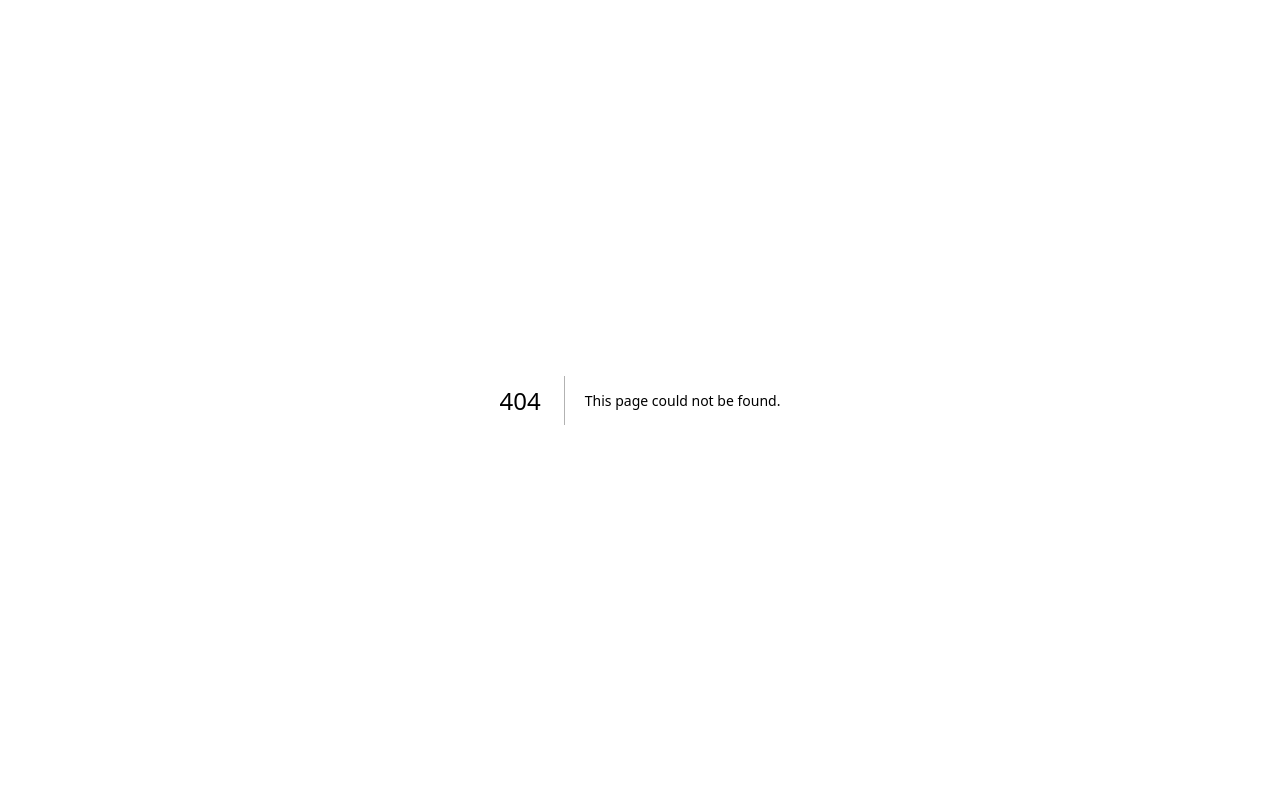
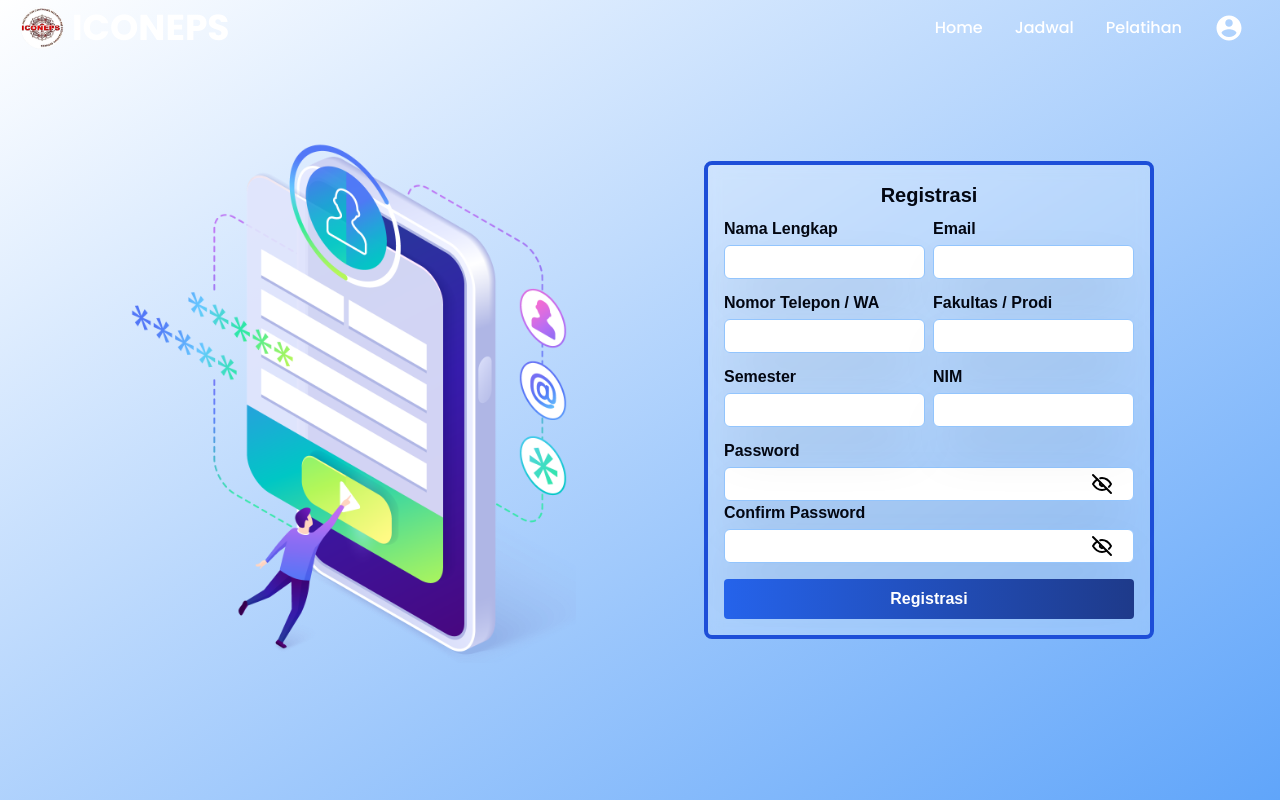
Before and after one commit to Yossi-nordiansah/my-portfolio, a Next.js app: page /registrasi in a window 1280 px wide. Before the commit this address had no page. Shown: the top 800 px of the page. Built offline with nearby package versions, Linux system fonts and the light colour scheme.

Commit message:
navigasi selesai

```diff
--- /dev/null
+++ b/app/_component/LayoutWrapper.jsx
@@ -0,0 +1,18 @@
+"use client"; // Tandai sebagai client component
+
+import { usePathname } from "next/navigation";
+import Navbar from "./navbar";
+import Footer from "./footer";
+
+export default function LayoutWrapper({ children }) {
+  const pathname = usePathname();
+  const isAdminPage = pathname.startsWith("/admin");
+
+  return (
+    <>
+      {!isAdminPage && <Navbar />}
+      {children}
+      {!isAdminPage && <Footer />}
+    </>
+  );
+}
--- a/app/login/page.jsx
+++ b/app/_component/page.jsx
@@ -34,8 +34,8 @@ const Login = () => {
     };
 
     return (
-        <div className='absolute w-[30%] min-w-72 top-1/2 left-1/2 -translate-x-1/2 -translate-y-1/2 bg-black/10 backdrop-blur xl:px-10 xl:py-10 py-4 px-4 rounded-2xl'>
-            <div className='w-full bg-white px-3 rounded-xl py-4 shadow-2xl'>
+        <div className='fixed inset-0 px-6 bg-black bg-opacity-50 flex items-center justify-center z-50'>
+            <div className='w-80 bg-white px-3 rounded-xl py-4 shadow-2xl'>
                 <h1 className='text-2xl text-center font-bold mb-2'>Login</h1>
                 <form onSubmit={handleLogin} className='mx-auto mb-4'>
                     <div className='mx-auto mb-3'>
--- /dev/null
+++ b/app/admin/page.jsx
@@ -0,0 +1,9 @@
+import React from 'react'
+
+const Admin = () => {
+  return (
+    <div>Admin</div>
+  )
+}
+
+export default Admin
--- /dev/null
+++ b/app/jadwal/page.jsx
@@ -0,0 +1,9 @@
+import React from 'react'
+
+const Jadwal = () => {
+  return (
+    <div>Jadwal</div>
+  )
+}
+
+export default Jadwal
--- a/app/layout.js
+++ b/app/layout.js
@@ -1,5 +1,6 @@
 import { Geist, Geist_Mono } from "next/font/google";
 import "./globals.css";
+import LayoutWrapper from "./_component/LayoutWrapper";
 
 const geistSans = Geist({
   variable: "--font-geist-sans",
@@ -22,7 +23,7 @@ export default function RootLayout({ children }) {
       <body
         className={`${geistSans.variable} ${geistMono.variable} antialiased`}
       >
-        {children}
+        <LayoutWrapper>{children}</LayoutWrapper>
       </body>
     </html>
   );
--- a/app/page.js
+++ b/app/page.js
@@ -10,14 +10,12 @@ import Navbar from "./_component/navbar"
 export default function Home() {
   return (
     <div>
-      <Navbar/>
       <Hero/>
       <Keunggulan/>
       <Intro/>
       <Program/>
       <Alur/>
       <QuestionsList/>
-      <Footer/>
     </div>
   );
 }
--- /dev/null
+++ b/app/pelatihan/page.jsx
@@ -0,0 +1,9 @@
+import React from 'react'
+
+const Pelatihan = () => {
+  return (
+    <div>Pelatihan</div>
+  )
+}
+
+export default Pelatihan
--- /dev/null
+++ b/app/registrasi/page.jsx
@@ -0,0 +1,113 @@
+"use client"
+import React from 'react';
+import { useState } from 'react';
+import axios from 'axios';
+import { useRouter } from 'next/navigation';
+
+const Registrasi = () => {
+    const router = useRouter()
+    const [showPasswordButton, setShowPasswordButton] = useState(false);
+    const [showConfirmPasswordButton, setShowConfirmPasswordButton] = useState(false);
+    const [nama, setNama] = useState('');
+    const [email, setEmail] = useState('');
+    const [nomorTelepon, setNomorTelepon] = useState('');
+    const [prodi, setProdi] = useState('');
+    const [semester, setSemester] = useState('');
+    const [nim, setNim] = useState('');
+    const [password, setPassword] = useState('');
+    const [confPassword, setConfPassword] = useState('');
+    const [isSubmitting, setIsSubmitting] = useState(false);
+
+    const handleOnSubmitRegister = async (e) => {
+        e.preventDefault();
+
+        if (isSubmitting) return;
+
+        setIsSubmitting(true);
+        try {
+            const response = await axios.post('http://localhost:5000/users/register', {
+                nama,
+                email,
+                nomorTelepon,
+                prodi,
+                semester,
+                nim,
+                password,
+                confPassword,
+            });
+            console.log(response.data)
+            alert(response.data.message);
+            navigate('/login')
+        } catch (error) {
+            if (error.response) {
+                console.log(error.response)
+                alert(error.response.data.message);
+            } else {
+                alert("Terjadi kesalahan: " + error.message);
+            }
+        } finally {
+            setIsSubmitting(false);
+        }
+
+    }
+
+    return (
+        <div className='min-h-screen p-5 bg-gradient-to-br from-white to-blue-400 shadow-2xl flex flex-wrap justify-center lg:gap-32 gap-10 items-center'>
+            <img src="/images/registrasi.png" alt="" className='w-96 lg:w-[450px]' />
+            <form onSubmit={handleOnSubmitRegister} className='sm:min-w-64 min-w-full h-fit max-w-[450px] rounded-lg border-4 border-blue-700 text-gray-950 backdrop-blur bg-white/20 py-4 px-4'>
+                <h1 className='font-semibold text-center mb-2 text-xl'>Registrasi</h1>
+                <div className='mb-3 flex sm:flex-row flex-col justify-center gap-2'>
+                    <div className='w-full sm:w-fit'>
+                        <label htmlFor="nama" className='mb-1 block font-semibold'>Nama Lengkap</label>
+                        <input value={nama} onChange={(e) => setNama(e.target.value)} type="text" id='nama' className='w-full px-2 py-1 rounded-md outline-none shadow-2xl border-blue-300 border text-black' required />
+                    </div>
+                    <div className='w-full sm:w-fit'>
+                        <label htmlFor="email" className='mb-1 block font-semibold'>Email</label>
+                        <input value={email} onChange={(e) => setEmail(e.target.value)} type="email" id='email' className='w-full px-2 py-1 rounded-md outline-none shadow-2xl border-blue-300 border text-black' required />
+                    </div>
+                </div>
+                <div className='mb-3 flex sm:flex-row flex-col justify-center gap-2'>
+                    <div className='w-full sm:w-fit'>
+                        <label htmlFor="telepon" className='mb-1 block font-semibold'>Nomor Telepon / WA</label>
+                        <input value={nomorTelepon} onChange={(e) => setNomorTelepon(e.target.value)} type="tel" id='telepon' className='w-full px-2 py-1 rounded-md outline-none shadow-2xl border-blue-300 border text-black' required />
+                    </div>
+                    <div className='w-full sm:w-fit'>
+                        <label htmlFor="prodi" className='mb-1 block font-semibold'>Fakultas / Prodi</label>
+                        <input value={prodi} onChange={(e) => setProdi(e.target.value)} type="text" id='prodi' className='w-full px-2 py-1 rounded-md outline-none shadow-2xl border-blue-300 border text-black' required />
+                    </div>
+                </div>
+                <div className='mb-3 sm:flex-row flex-col flex justify-center gap-2'>
+                    <div className='w-full sm:w-fit'>
+                        <label htmlFor="semester" className='mb-1 block font-semibold'>Semester</label>
+                        <input value={semester} onChange={(e) => setSemester(e.target.value)} type="text" id='semester' className='w-full px-2 py-1 rounded-md outline-none shadow-2xl border-blue-300 border text-black' required />
+                    </div>
+                    <div className='w-full sm:w-fit'>
+                        <label htmlFor="nim" className='mb-1 block font-semibold'>NIM</label>
+                        <input value={nim} onChange={(e) => setNim(e.target.value)} type="text" id='nim' className='w-full px-2 py-1 rounded-md outline-none shadow-2xl border-blue-300 border text-black' required />
+                    </div>
+                </div>
+                <div className='w-full'>
+                    <label className='mb-1 block font-semibold' htmlFor="password">Password</label>
+                    <div className='flex justify-between rounded-md border border-blue-300 overflow-hidden bg-white shadow-2xl'>
+                        <input value={password} onChange={(e) => setPassword(e.target.value)} type={`${showPasswordButton ? 'text' : 'password'}`} id='password' required className='w-[85%] px-2 py-1 outline-none bg-transparent text-black' />
+                        <div className='w-[15%] cursor-pointer flex justify-center px-2 py-1' onClick={() => setShowPasswordButton(!showPasswordButton)}>
+                            <img className='block' src={`${showPasswordButton ? "/icons/showPassword.svg" : "/icons/hidePassword.svg"}`} alt="show password" />
+                        </div>
+                    </div>
+                </div>
+                <div className='w-full mb-4'>
+                    <label className='mb-1 block font-semibold' htmlFor="confpassword">Confirm Password</label>
+                    <div className='flex justify-between rounded-md border border-blue-300 overflow-hidden bg-white shadow-2xl'>
+                        <input value={confPassword} onChange={(e) => setConfPassword(e.target.value)} type={`${showConfirmPasswordButton ? 'text' : 'password'}`} id='confpassword' required className='w-[85%] px-2 py-1 outline-none bg-transparent text-black' />
+                        <div className='w-[15%] cursor-pointer flex justify-center px-2 py-1' onClick={() => setShowConfirmPasswordButton(!showConfirmPasswordButton)}>
+                            <img className='block' src={`${showConfirmPasswordButton ? "/icons/showPassword.svg" : "/icons/hidePassword.svg"}`} alt="show password" />
+                        </div>
+                    </div>
+                </div>
+                <button className='bg-gradient-to-r from-blue-600 to-blue-900 w-full  py-2 rounded font-semibold text-white' type='submit' disabled={isSubmitting}>{isSubmitting ? 'Mengirim...' : 'Registrasi'}</button>
+            </form>
+        </div>
+    )
+}
+
+export default Registrasi
```
Also changed, not shown: public/images/registrasi.png.
